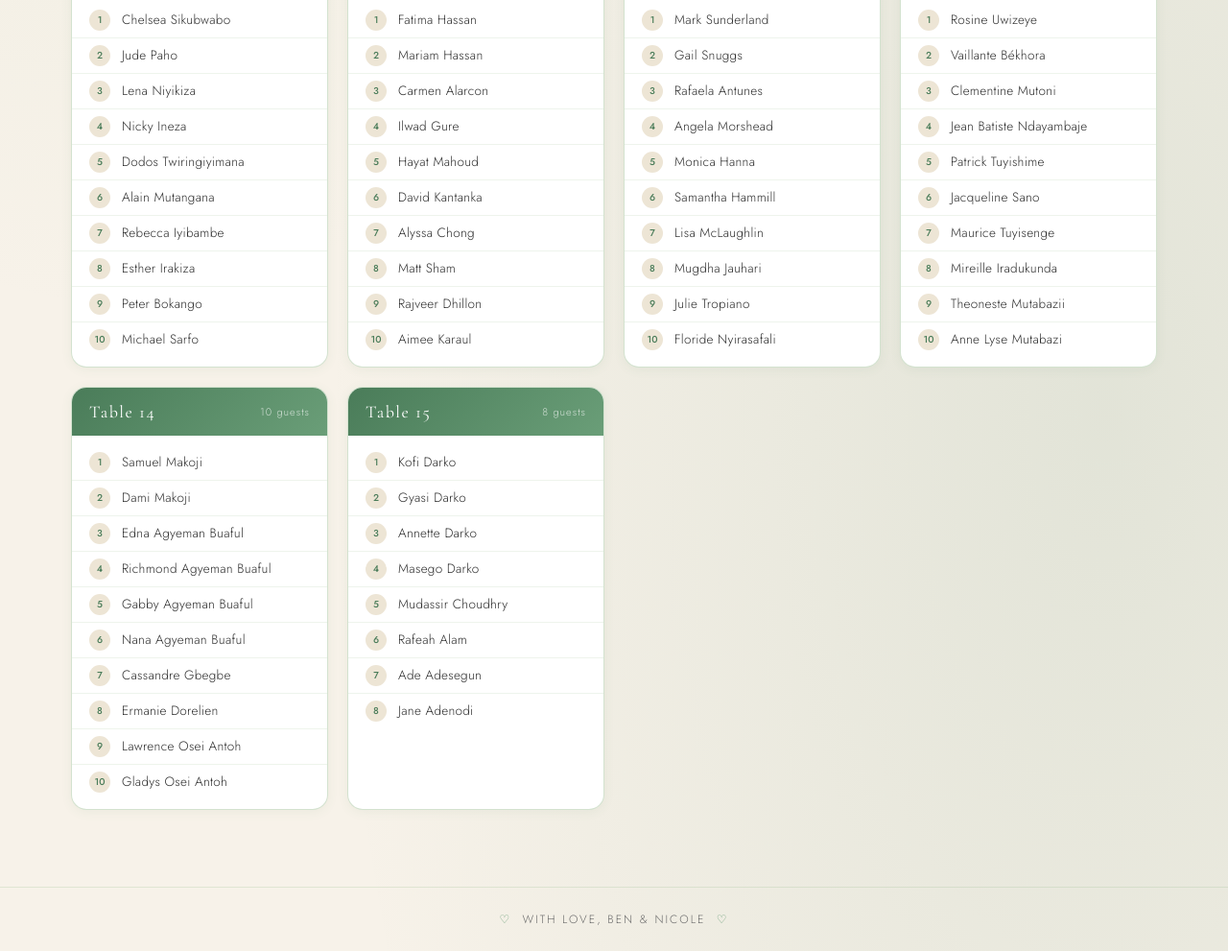
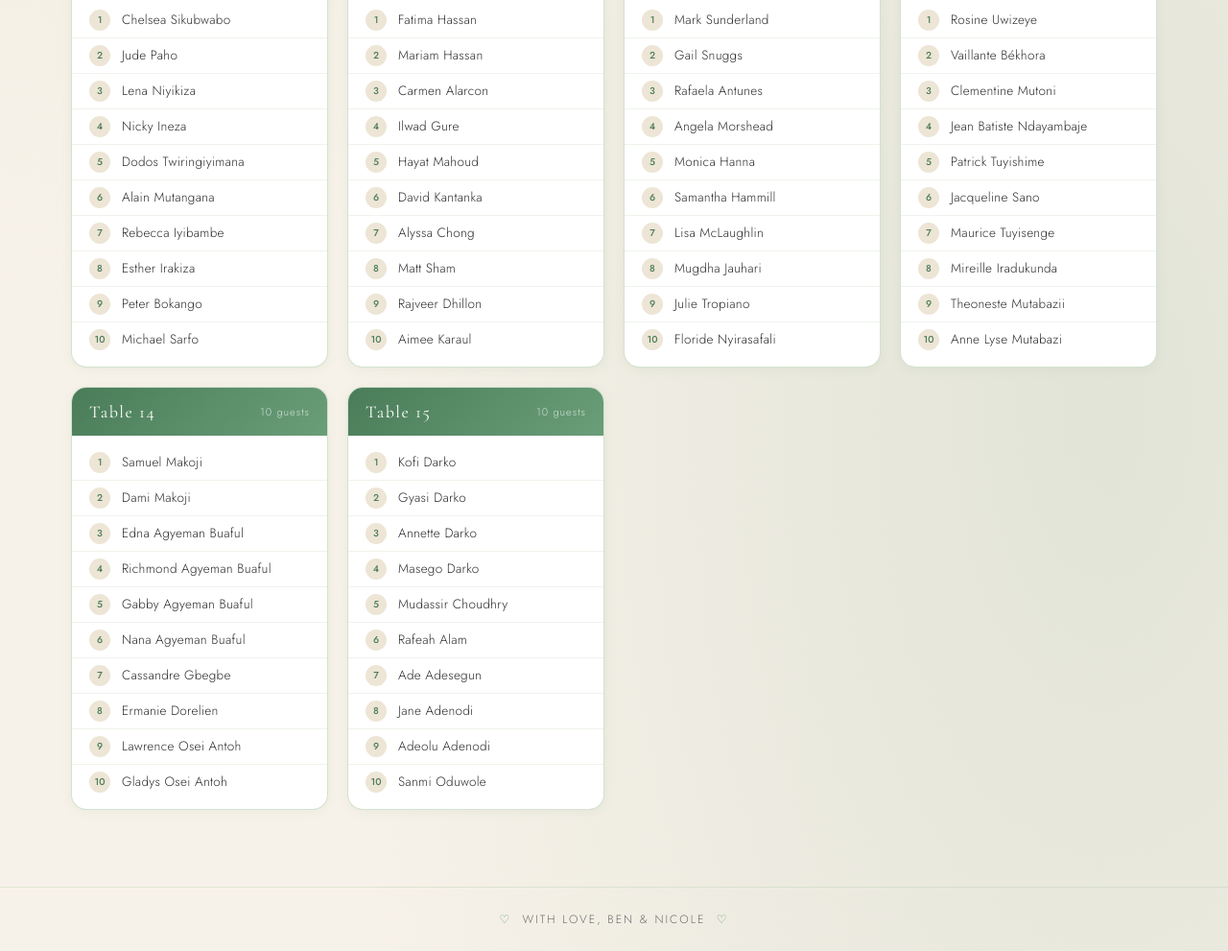
Before and after one commit to 86Tempest/BNseating, a plain HTML site: page index.html in a window 1280 px wide. Shown: the part 1816-2807 px from the top of the page at 96% size. Drawn offline with nearby package versions, Linux system fonts and the light colour scheme.

Commit message:
Update index.html

```diff
--- a/index.html
+++ b/index.html
@@ -368,7 +368,7 @@ const tables = [
   { id:14, label:"Table 14", type:"regular",
     guests:["Samuel Makoji","Dami Makoji","Edna Agyeman Buaful","Richmond Agyeman Buaful","Gabby Agyeman Buaful","Nana Agyeman Buaful","Cassandre Gbegbe","Ermanie Dorelien","Lawrence Osei Antoh","Gladys Osei Antoh"] },
   { id:15, label:"Table 15", type:"regular",
-    guests:["Kofi Darko","Gyasi Darko","Annette Darko","Masego Darko","Mudassir Choudhry","Rafeah Alam","Ade Adesegun","Jane Adenodi"] }
+    guests:["Kofi Darko","Gyasi Darko","Annette Darko","Masego Darko","Mudassir Choudhry","Rafeah Alam","Ade Adesegun","Jane Adenodi","Adeolu Adenodi","Sanmi Oduwole"] }
 ];
 
 // Flat list for search
```
